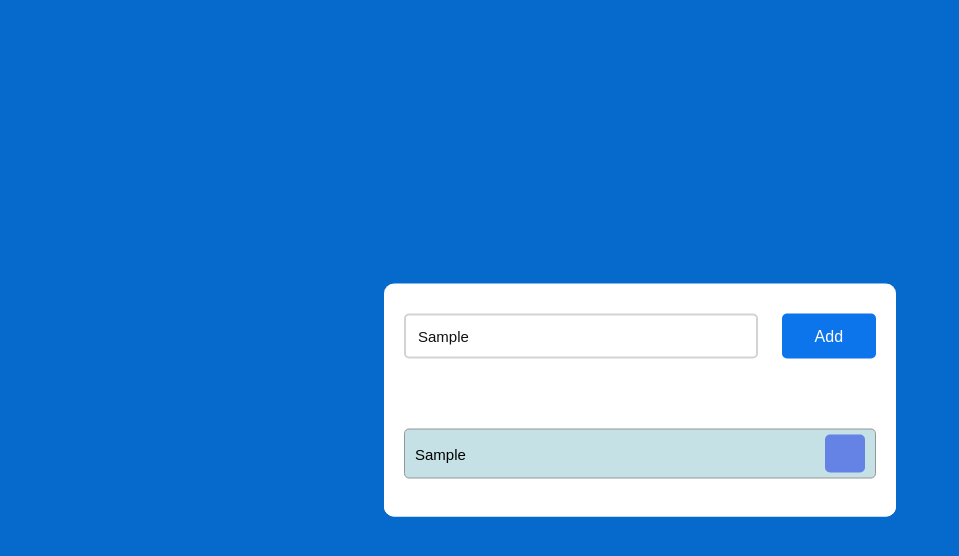
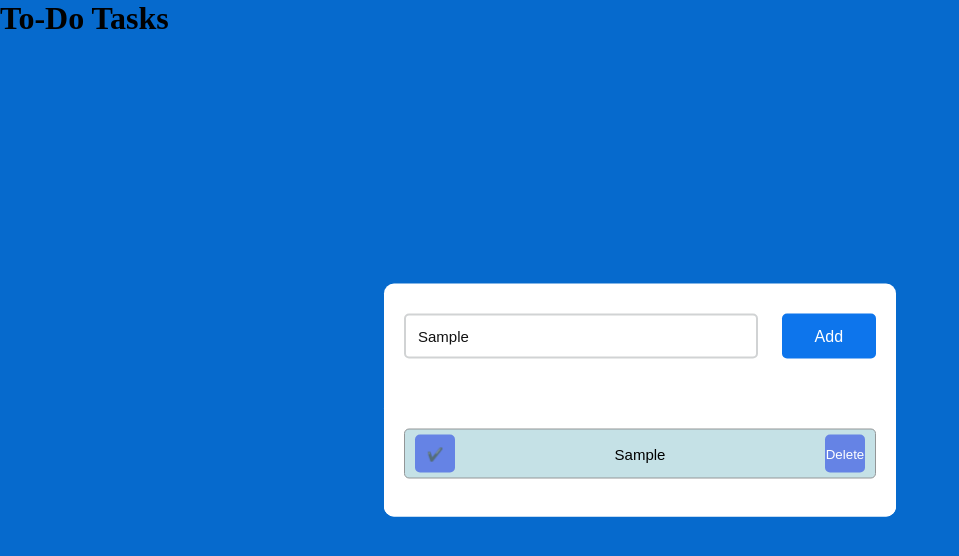
Before and after one commit to natchick/fund3, a website: page index.html in a window 1280 px wide. Both pictures are taken after typing "Sample" into the empty fields and a click on the button "Add". Shown: the whole page, without its empty margins (0-959 px from the left). Drawn offline with Linux system fonts and the light colour scheme.

Commit message:
forgot to save

```diff
--- a/index.html
+++ b/index.html
@@ -7,8 +7,9 @@
     <link rel="stylesheet" href="./style.css">
 </head>
 <body>
+    <h1>To-Do Tasks</h1>
+    <div class="container">
 
-    <div class="container">
         <div id="newtask">
             <input type="text" placeholder="Add Tasks">
             <button id="push">Add</button>
--- a/index.js
+++ b/index.js
@@ -6,10 +6,13 @@ document.querySelector('#push').onclick = function(){
     else{
         document.querySelector('#tasks').innerHTML += `
             <div class="task">
+                <button class='crossOutButton'>✔️
+                    <i class="crossOutButton"></i>
+                </button>
                 <span id="taskname">
                     ${document.querySelector('#newtask input').value}
                 </span>
-                <button class="delete">
+                <button class="delete">Delete
                     <i class="far fa-trash-alt"></i>
                 </button>
             </div>
@@ -21,5 +24,11 @@ document.querySelector('#push').onclick = function(){
                 this.parentNode.remove();
             }
         }
+        var crossout_tasks = document.querySelectorAll(".crossOutButton");
+        for(var i=0; i<crossout_tasks.length; i++){
+            crossout_tasks[i].onclick = function(){
+            this.parentNode.style.textDecoration = ('line-through');
+            }
+        }
     }
 }
--- a/style.css
+++ b/style.css
@@ -92,3 +92,7 @@ body{
     width: 40px;
     border-radius: 5px;
 }
+
+#crossOut{
+    text-decoration: line-through;
+}
```
